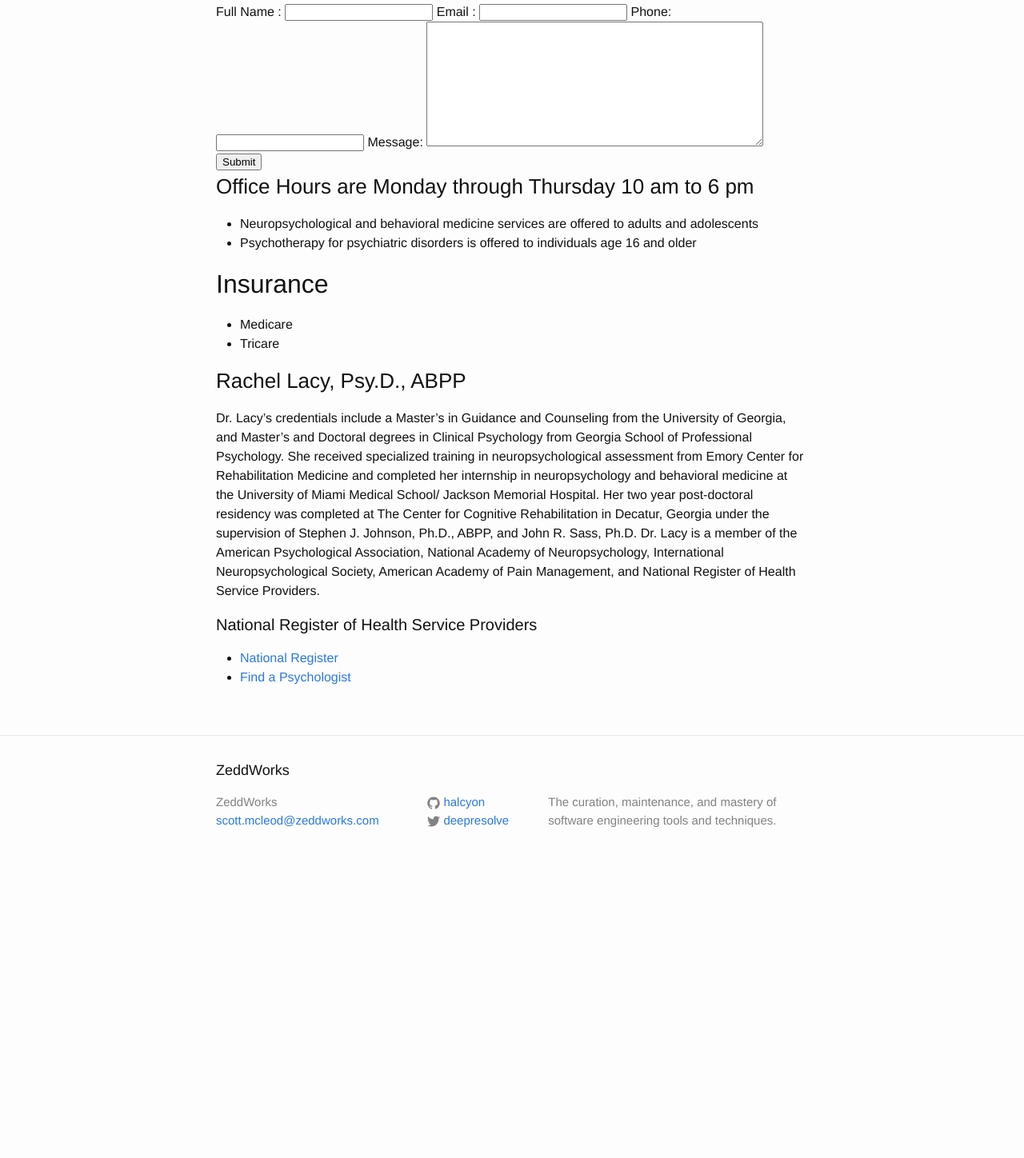
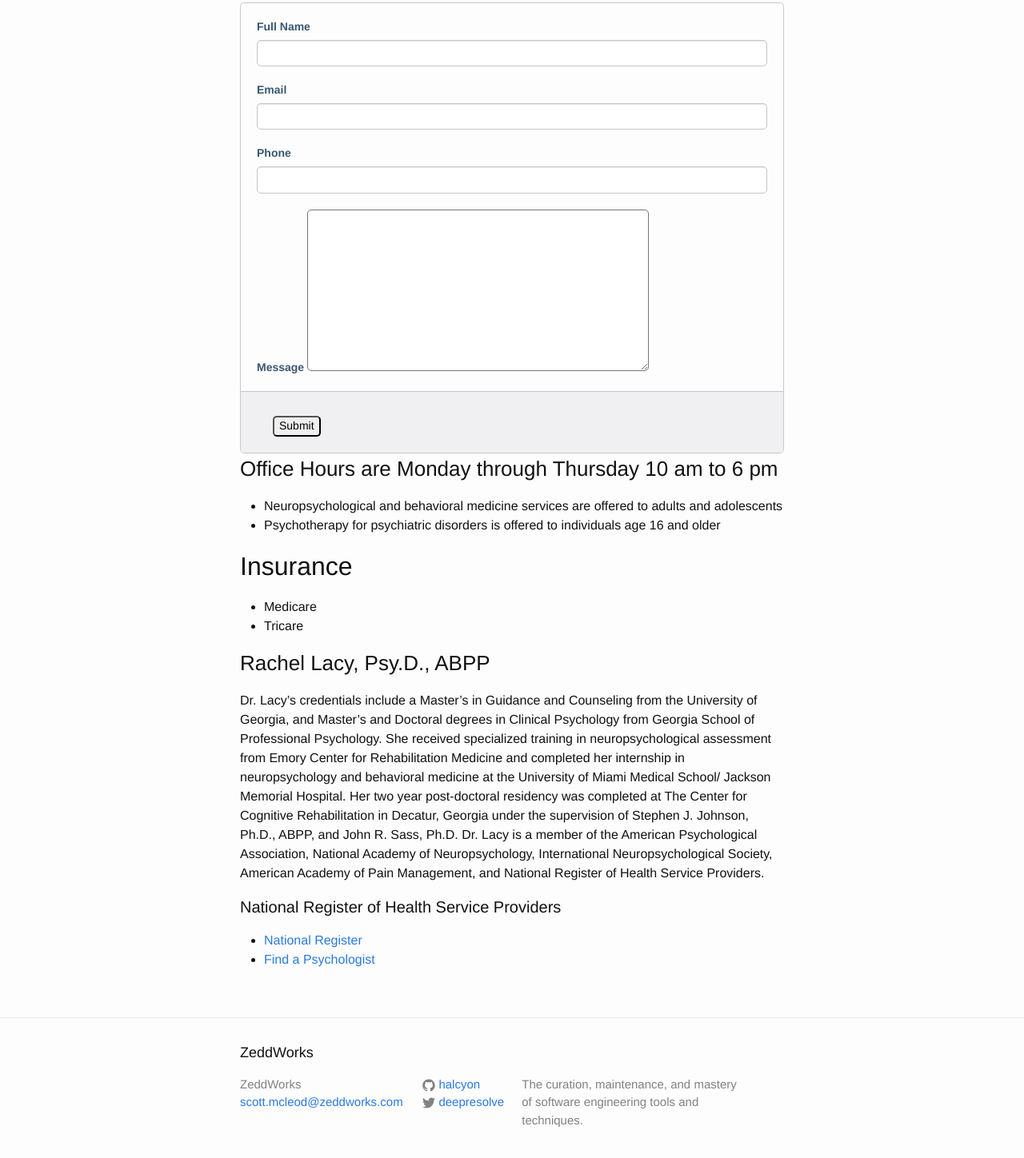
Before and after one commit to halcyon/www.zeddworks.com, a Jekyll site: the page built from contact.md, in a window 1280 px wide, cut to the strip 618-2090 px from the top of the page. Shown: the top 1448 px of the strip at 80% size. Built offline with Jekyll 4.4.1, drawn with Linux system fonts in a browser that asks for light colours; before the commit the page ends 1715 px from its top, so only the background shows below that.

Commit message:
Move colon

```diff
--- /dev/null
+++ b/_sass/_form.scss
@@ -0,0 +1,59 @@
+*,
+*:before,
+*:after {
+    box-sizing: border-box;
+}
+form {
+    border: 1px solid #c6c7cc;
+    border-radius: 5px;
+    font: 14px/1.4 "Helvetica Neue", Helvetica, Arial, sans-serif;
+    overflow: hidden;
+}
+fieldset {
+    border: 0;
+    margin: 0;
+    padding: 0;
+}
+textarea, input {
+    border-radius: 5px;
+    font: 14px/1.4 "Helvetica Neue", Helvetica, Arial, sans-serif;
+    margin: 0;
+}
+.account-info {
+    padding: 20px 20px 0 20px;
+}
+.account-info label {
+    color: #395870;
+    display: block;
+    font-weight: bold;
+    margin-bottom: 20px;
+}
+.account-info input {
+    background: #fff;
+    border: 1px solid #c6c7cc;
+    box-shadow: inset 0 1px 1px rgba(0, 0, 0, .1);
+    color: #636466;
+    padding: 6px;
+    margin-top: 6px;
+    width: 100%;
+}
+.account-action {
+    background: #f0f0f2;
+    border-top: 1px solid #c6c7cc;
+    padding: 20px;
+}
+.account-action .btn {
+    background: linear-gradient(#49708f, #293f50);
+    border: 0;
+    color: #fff;
+    cursor: pointer;
+    font-weight: bold;
+    float: left;
+    padding: 8px 16px;
+}
+.account-action label {
+    color: #7c7c80;
+    font-size: 12px;
+    float: left;
+    margin: 10px 0 0 20px;
+}
--- a/contact.md
+++ b/contact.md
@@ -15,7 +15,7 @@ weight: 5
     $('#contact').parsley();
     $('#contact').submit(function(event) {
       $.ajax({
-        url: 'https://rqxk18y88g.execute-api.us-east-1.amazonaws.com/production/submit',
+      url: 'https://m9p097qv56.execute-api.us-east-1.amazonaws.com/production/submit',
         method: 'POST',
         data: $('#contact').serialize(),
         dataType: 'json'
@@ -34,19 +34,29 @@ weight: 5
 </script>
 
 <form id="contact" method="post">
-  <label for="name">Full Name :</label>
-  <input type="text" name="name" data-parsley-required data-parsley-error-message="Name is required">
+  <fieldset class="account-info">
+  <label for="name">Full Name
+    <input type="text" name="name" id="name" required="" data-parsley-error-message="Name is required">
+  </label>
 
-  <label for="email">Email :</label>
-  <input type="text" name="email" data-parsley-required data-parsley-type="email">
+  <label for="email">Email
+    <input type="text" name="email" id="email" required="" data-parsley-type="email">
+  </label>
 
-  <label for="phone">Phone: </label>
-  <input type="text" name="phone" data-parsley-required="true">
+  <label for="phone">Phone
+    <input type="text" name="phone" id="phone" required="">
+  </label>
 
-  <label for="message">Message: </label>
-  <textarea name="message" cols="50" rows="10" maxlength="500" data-parsley-required="true"></textarea>
+  <label fppppor="message">Message
+    <textarea name="message" id="message" cols="50" rows="10" maxlength="500" required="true"></textarea>
+  </label>
+  </fieldset>
 
+  <fieldset class="account-action">
+  <label>
   <input type="submit" value="Submit">
+  </label>
+  </fieldset>
 </form>
 
 ### Office Hours are Monday through Thursday 10 am to 6 pm
--- a/css/main.scss
+++ b/css/main.scss
@@ -50,5 +50,6 @@ $on-laptop:        800px;
         "base",
         "layout",
         "syntax-highlighting",
+        "form",
         "parsley"
 ;
```
